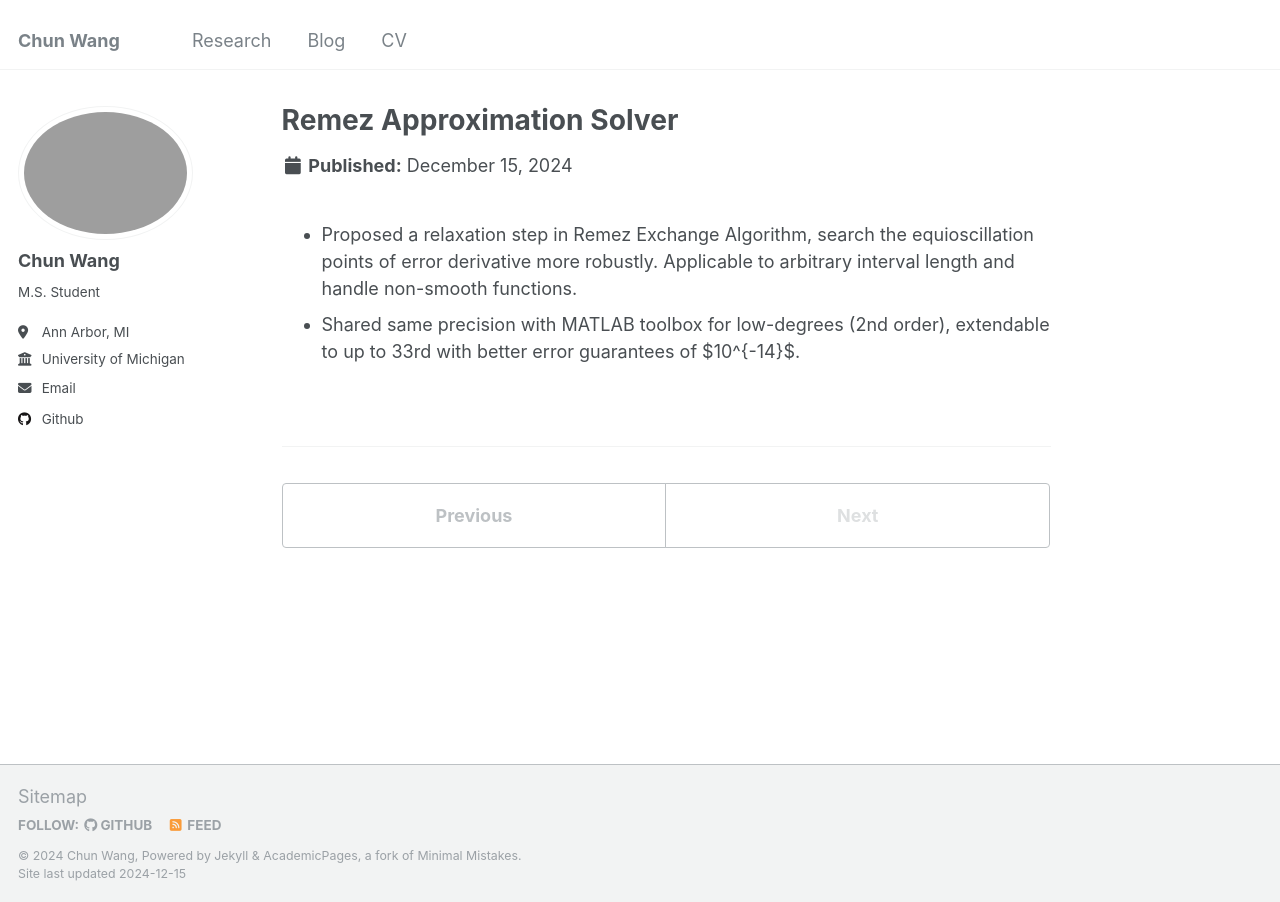
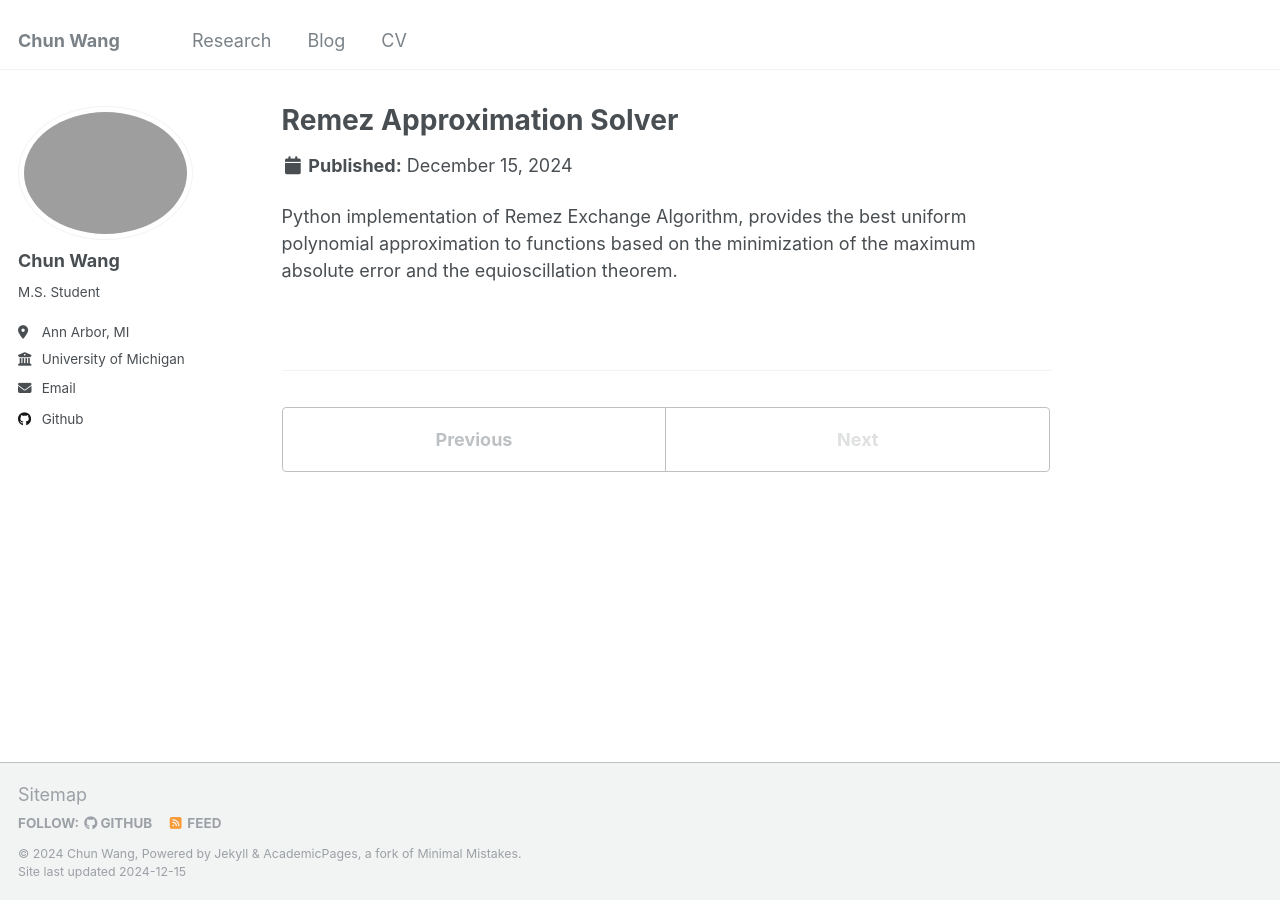
Before and after one commit to chunwangpro/chunwangpro.github.io, a Jekyll site: the page built from _research/remez.md, in a window 1280 px wide. Built offline with Jekyll 4.4.1, drawn with Linux system fonts in a browser that asks for light colours.

Commit message:
update remez

```diff
--- a/_research/remez.md
+++ b/_research/remez.md
@@ -2,8 +2,7 @@
 title: 'Remez Approximation Solver'
 # date: 2019-11-20
 collection: research
-permalink: /Remez_Python
+permalink: /Remez_Python/
 ---
 
-- Proposed a relaxation step in Remez Exchange Algorithm, search the equioscillation points of error derivative more robustly. Applicable to arbitrary interval length and handle non-smooth functions.
-- Shared same precision with MATLAB toolbox for low-degrees (2nd order), extendable to up to 33rd with better error guarantees of $10^{-14}$.
+Python implementation of Remez Exchange Algorithm, provides the best uniform polynomial approximation to functions based on the minimization of the maximum absolute error and the equioscillation theorem.
```
